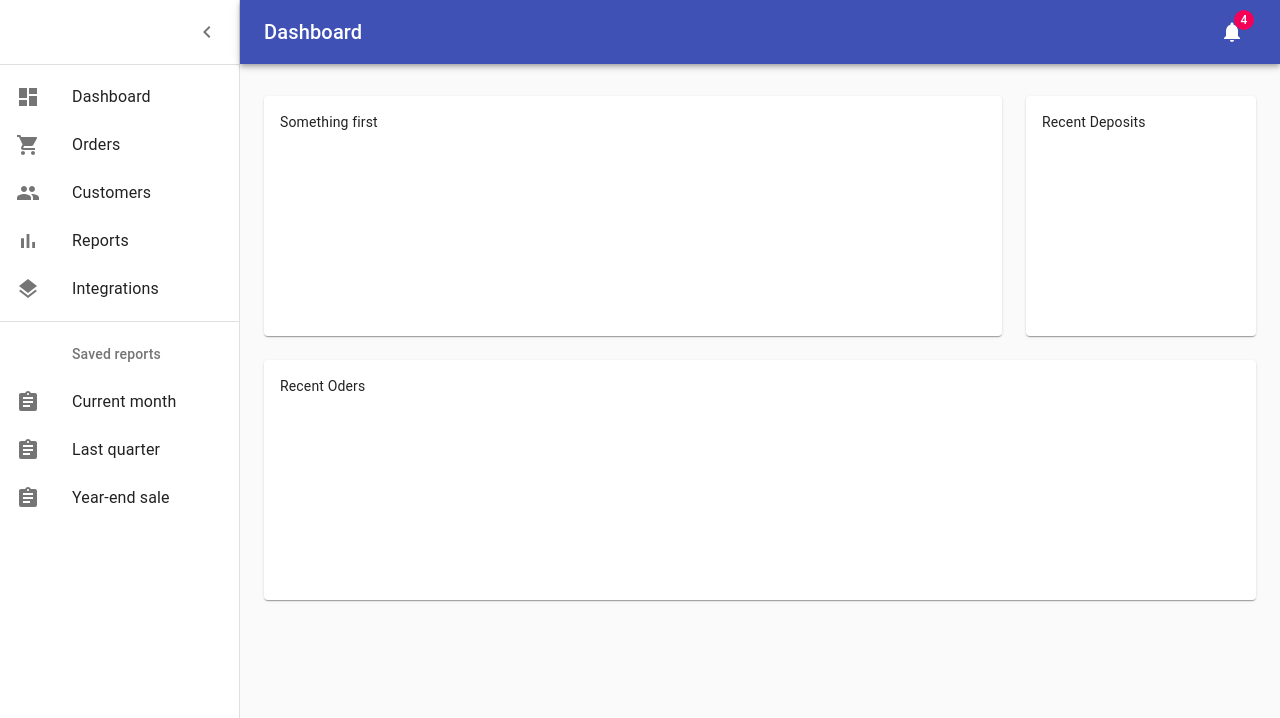
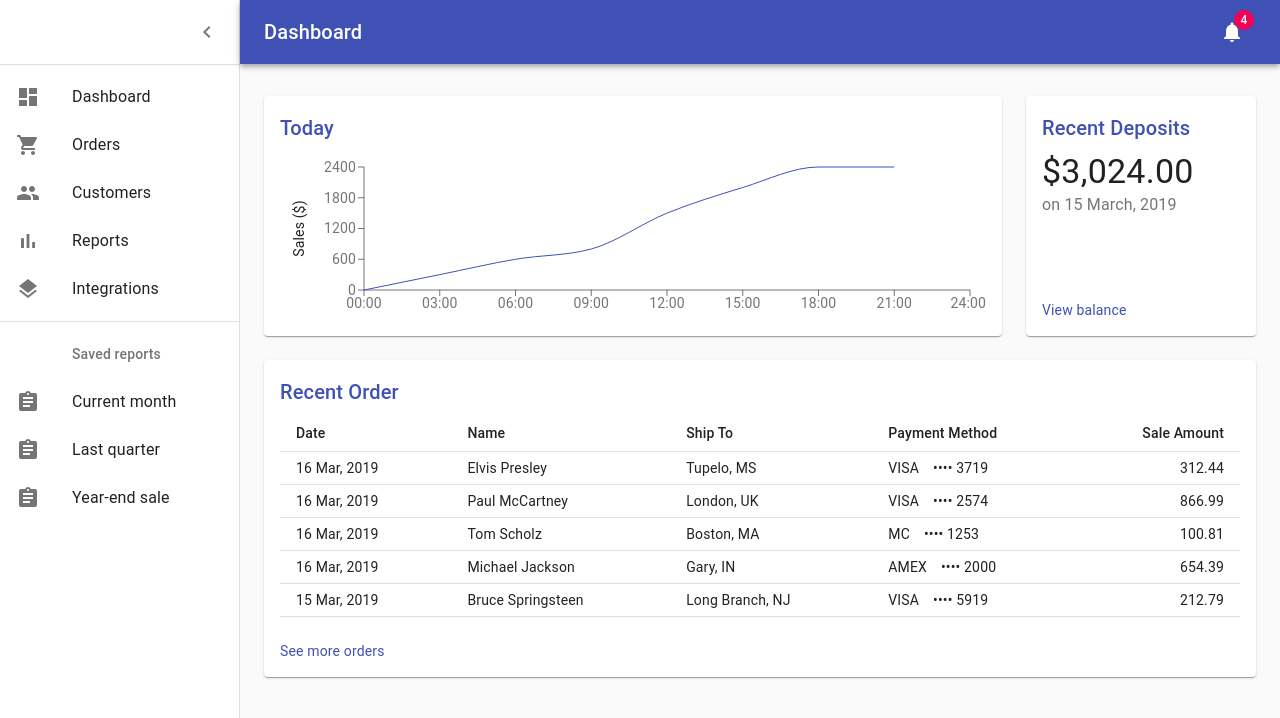
Before and after one commit to viktor1910/material-ui-template, a React (Create React App) app: page /dashboard in a window 1280 px wide. Shown: the top 718 px of the page. Built offline with nearby package versions, Linux system fonts and the light colour scheme.

Commit message:
done dashboard

```diff
--- a/package.json
+++ b/package.json
@@ -15,6 +15,7 @@
     "react-dom": "^17.0.2",
     "react-router-dom": "^5.2.0",
     "react-scripts": "4.0.3",
+    "recharts": "^2.0.9",
     "typescript": "^4.1.2",
     "web-vitals": "^1.0.1"
   },
--- /dev/null
+++ b/src/components/dashboard/Chart.tsx
@@ -0,0 +1,53 @@
+import React from 'react';
+import { useTheme } from '@material-ui/core/styles';
+import { LineChart, Line, XAxis, YAxis, Label, ResponsiveContainer } from 'recharts';
+import Title from './Title';
+
+function createData(time: string, amount: number | undefined) {
+    return { time, amount };
+}
+const data = [
+    createData('00:00', 0),
+    createData('03:00', 300),
+    createData('06:00', 600),
+    createData('09:00', 800),
+    createData('12:00', 1500),
+    createData('15:00', 2000),
+    createData('18:00', 2400),
+    createData('21:00', 2400),
+    createData('24:00', undefined),
+];
+
+const Chart = () => {
+    const theme = useTheme();
+    return (
+        <>
+            <Title>Today</Title>
+            <ResponsiveContainer>
+                <LineChart
+                    data={data}
+                    margin={{
+                        top: 16,
+                        right: 16,
+                        bottom: 0,
+                        left: 24,
+                    }}
+                >
+                    <XAxis dataKey="time" stroke={theme.palette.text.secondary} />
+                    <YAxis stroke={theme.palette.text.secondary}>
+                        <Label
+                            angle={270}
+                            position="left"
+                            style={{ textAnchor: 'middle', fill: theme.palette.text.primary }}
+                        >
+                            Sales ($)
+                        </Label>
+                    </YAxis>
+                    <Line type="monotone" dataKey="amount" stroke={theme.palette.primary.main} dot={false} />
+                </LineChart>
+            </ResponsiveContainer>
+        </>
+    )
+}
+
+export default Chart;
--- /dev/null
+++ b/src/components/dashboard/Deposits.tsx
@@ -0,0 +1,33 @@
+import React from 'react';
+import Link from '@material-ui/core/Link';
+import { makeStyles } from '@material-ui/core/styles';
+import Typography from '@material-ui/core/Typography';
+import Title from './Title';
+
+const useStyles = makeStyles({
+    depositContext: {
+        flex: 1,
+    },
+});
+
+const Deposits = () => {
+    const classes = useStyles();
+    return (
+        <>
+            <Title>Recent Deposits</Title>
+            <Typography component="p" variant="h4">
+                $3,024.00
+            </Typography>
+            <Typography color="textSecondary" className={classes.depositContext}>
+                on 15 March, 2019
+            </Typography>
+            <div>
+                <Link color="primary" href="#">
+                    View balance
+                </Link>
+            </div>
+        </>
+    )
+}
+
+export default Deposits;
--- /dev/null
+++ b/src/components/dashboard/Orders.tsx
@@ -0,0 +1,66 @@
+import React from 'react';
+import Link from '@material-ui/core/Link';
+import { makeStyles } from '@material-ui/core/styles';
+import Table from '@material-ui/core/Table';
+import TableBody from '@material-ui/core/TableBody';
+import TableCell from '@material-ui/core/TableCell';
+import TableHead from '@material-ui/core/TableHead';
+import TableRow from '@material-ui/core/TableRow';
+import Title from './Title';
+
+function createData(id: number, date: string, name: string, shipTo: string, paymentMethod: string, amount: number) {
+    return { id, date, name, shipTo, paymentMethod, amount };
+}
+
+const rows = [
+    createData(0, '16 Mar, 2019', 'Elvis Presley', 'Tupelo, MS', 'VISA ⠀•••• 3719', 312.44),
+    createData(1, '16 Mar, 2019', 'Paul McCartney', 'London, UK', 'VISA ⠀•••• 2574', 866.99),
+    createData(2, '16 Mar, 2019', 'Tom Scholz', 'Boston, MA', 'MC ⠀•••• 1253', 100.81),
+    createData(3, '16 Mar, 2019', 'Michael Jackson', 'Gary, IN', 'AMEX ⠀•••• 2000', 654.39),
+    createData(4, '15 Mar, 2019', 'Bruce Springsteen', 'Long Branch, NJ', 'VISA ⠀•••• 5919', 212.79),
+];
+
+const useStyles = makeStyles((theme) => ({
+    seeMore: {
+        marginTop: theme.spacing(3),
+    },
+}));
+
+
+const Orders = () => {
+    const classes = useStyles();
+    return (
+        <>
+            <Title>Recent Order</Title>
+            <Table size="small">
+                <TableHead>
+                    <TableRow>
+                        <TableCell>Date</TableCell>
+                        <TableCell>Name</TableCell>
+                        <TableCell>Ship To</TableCell>
+                        <TableCell>Payment Method</TableCell>
+                        <TableCell align="right">Sale Amount</TableCell>
+                    </TableRow>
+                </TableHead>
+                <TableBody>
+                    {rows.map((row) => (
+                        <TableRow key={row.id}>
+                            <TableCell>{row.date}</TableCell>
+                            <TableCell>{row.name}</TableCell>
+                            <TableCell>{row.shipTo}</TableCell>
+                            <TableCell>{row.paymentMethod}</TableCell>
+                            <TableCell align="right">{row.amount}</TableCell>
+                        </TableRow>
+                    ))}
+                </TableBody>
+            </Table>
+            <div className={classes.seeMore}>
+                <Link color="primary" href="#">
+                    See more orders
+                </Link>
+            </div>
+        </>
+    )
+}
+
+export default Orders
--- /dev/null
+++ b/src/components/dashboard/Title.tsx
@@ -0,0 +1,11 @@
+import React from 'react';
+import Typography from '@material-ui/core/Typography';
+
+const Title = ({children}: {children: React.ReactChild | React.ReactChildren}) => {
+    return (
+        <Typography component="h2" variant="h6" color="primary" gutterBottom>
+            {children}
+        </Typography>
+    )
+}
+export default Title;
--- a/src/pages/Dashboard.tsx
+++ b/src/pages/Dashboard.tsx
@@ -14,6 +14,9 @@ import List from '@material-ui/core/List';
 import Container from '@material-ui/core/Container';
 import Grid from '@material-ui/core/Grid';
 import Paper from '@material-ui/core/Paper';
+import Chart from '../components/dashboard/Chart';
+import Deposits from '../components/dashboard/Deposits';
+import Orders from '../components/dashboard/Orders';
 //icon
 import NotificationsIcon from '@material-ui/icons/Notifications';
 import MenuIcon from '@material-ui/icons/Menu';
@@ -157,17 +160,17 @@ const Dashboard = () => {
                     <Grid container spacing={3}>
                         <Grid item xs={12} md={8} lg={9}>
                             <Paper className={fixedHeightPaper}>
-                                Something first
+                                <Chart />
                             </Paper>
                         </Grid>
                         <Grid item xs={12} md={4} lg={3}>
                             <Paper className={fixedHeightPaper}>
-                                Recent Deposits
+                                <Deposits />
                             </Paper>
                         </Grid>
                         <Grid item xs={12}>
-                            <Paper className={fixedHeightPaper}>
-                                Recent Oders
+                            <Paper className={classes.paper}>
+                                <Orders />
                             </Paper>
                         </Grid>
                     </Grid>
```
Also changed, not shown: 1 other file (tests, documents, lock files or other folders).
